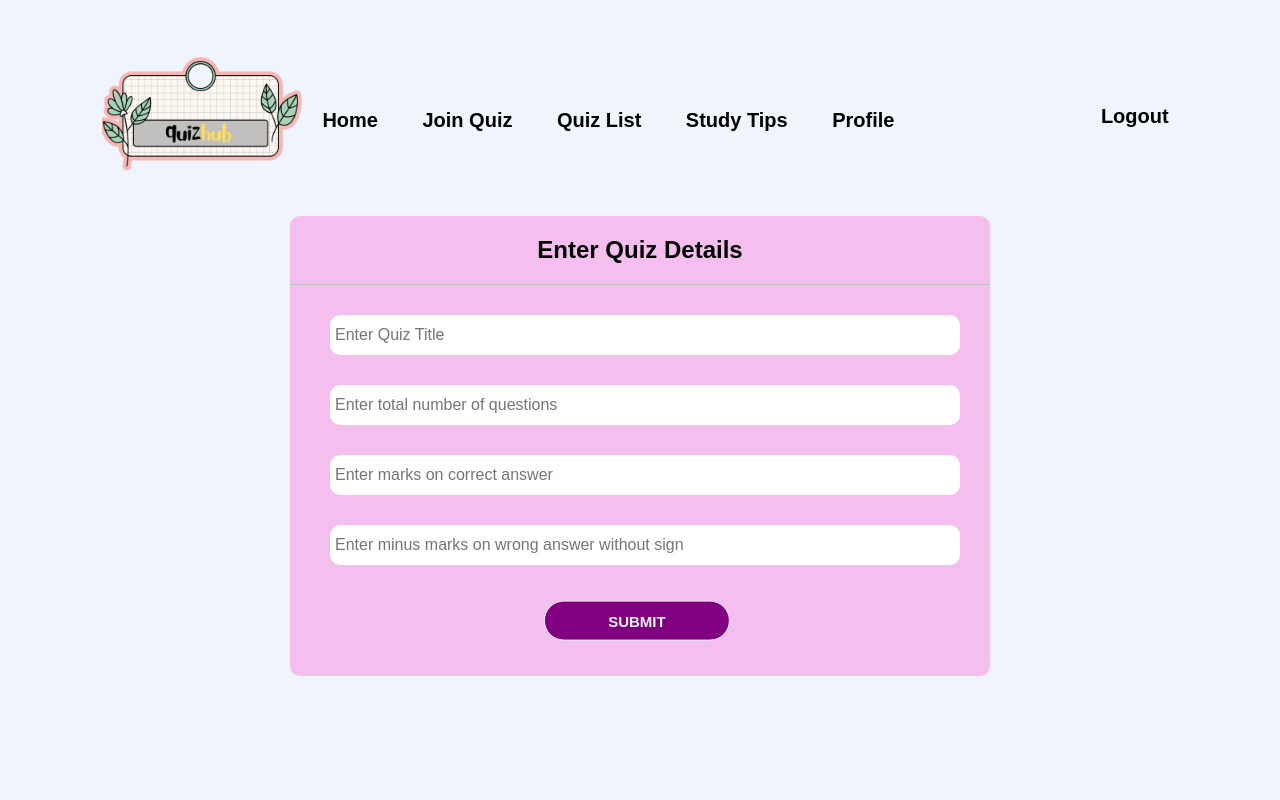
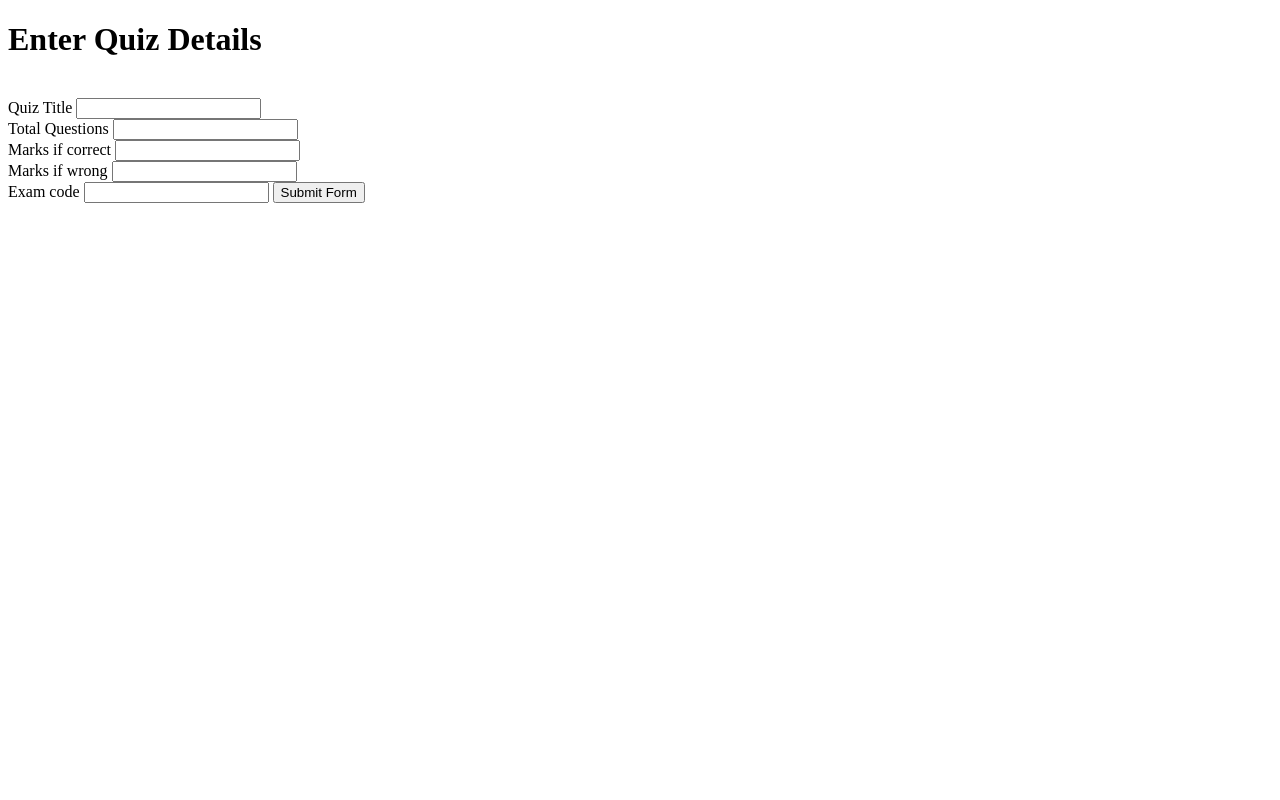
Before and after one commit to DYumang/Team-01, a CodeIgniter app: page /code_ig/Welcome/addDetails in a window 1280 px wide. Run offline with CodeIgniter, Linux system fonts and the light colour scheme.

Commit message:
updated quiz details

```diff
--- a/application/controllers/Welcome.php
+++ b/application/controllers/Welcome.php
@@ -139,7 +139,7 @@ defined('BASEPATH') OR exit('No direct script access allowed');
 					'exam_id' => $exam_id,
 					);
 				$this->Quiz_model->add($data);
-				redirect(base_url() . "Welcome/addquestions");
+				redirect(base_url("Welcome/addquestions/".$exam_id));//nagpasa ng parameter
             }
 			else{
 				//false
@@ -148,16 +148,68 @@ defined('BASEPATH') OR exit('No direct script access allowed');
 
 	}
 
-	public function addQuestions(){
-		   $this->load->library('form_validation');
-		   $this->form_validation->set_rules('exam_title','Quiz Title','trim|required');
-		   $this->form_validation->set_rules('total_question','Total Question','trim|required');
-		   $this->form_validation->set_rules('marks_if_right','Marks if correct','trim|required');
-		   $this->form_validation->set_rules('marks_if_wrong','Marks if wrong','trim|required');
-		   $this->form_validation->set_rules('exam_code','Exam_code','trim|required');
+	public function addQuestions($exam_id){
+
+		$post = $this->input->post();
+		if(isset($post) && $post != null) {
+		echo "<pre>";
+		print_r($post);
+		exit;
+		}
+		//    $this->load->library('form_validation');
+		//    $this->form_validation->set_rules('qns','Question','trim|required');
+		//    $this->form_validation->set_rules('options','1','option','trim|required');
+		//    $this->form_validation->set_rules('options','2','option','trim|required');
+		//    $this->form_validation->set_rules('options','3','option','trim|required');
+		//    $this->form_validation->set_rules('options','4','option','trim|required');
+		//    $this->form_validation->set_rules('answer_id','answer','trim|required');
+        //    if($this->form_validation->run()){
+
+			// get = question_no
+			// get = examid
+			// get =default choice
+			//true
+		//    $this->load->model("Quiz_model");
+		//    $question_id = bin2hex(openssl_random_pseudo_bytes(10));
+	    //  $oaid = bin2hex(openssl_random_pseudo_bytes(10));
+	    //	$obid = bin2hex(openssl_random_pseudo_bytes(10));
+	    //	$ocid = bin2hex(openssl_random_pseudo_bytes(10));
+		//  $odid = bin2hex(openssl_random_pseudo_bytes(10));
+
+		//    $ques=array(
+		// 	   'qns' => $this->input->post('qns'),
+		// 	   'options' => $this->input->post($depende sa i , '1 '),
+		// 	   'options' => $this->input->post($depende sa i , '2 '),
+		//     'options' => $this->input->post($depende sa i , '3 '),
+		//     'options' => $this->input->post($depende sa i , '4 '),
+		//       'ans'   => $this->input->post('ans' tapos depende sa $i)
+		// 	   'qa' => qid -> $a -> $oaid, feel ko sa model to
+		//     'qb' => qid -> $b -> $obid,
+		//     'qc' => qid -> $c -> $ocid,
+		//     'qd' => qid -> $d -> $odid,
+		// 	   );
+
+		    //    switch($e){ model din ata
+			// 	   case= 'a': $answer_id=$oaid;break;
+			// 	   case= 'b': $answer_id=$obid;break;
+			// 	   case= 'c': $answer_id=$ocid;break;
+			// 	   case= 'd': $answer_id=$odid;break;
+			//     maglalagay muna ako default $answer_id=$oaid;
+			// c
+			//    }
+
+		//    $this->Quiz_model->add($data);
+		//    redirect(base_url() . "Welcome/addquestions");
+
+	   $total_question = $this->Quiz_model->gettotalquestion($exam_id);
 
 
-           $this->load->view('examview/quizform');
+	   $data=array(
+		'exam_id' => $exam_id,
+		'total_question'=> $total_question[0]['total_question'],
+		);
+
+           $this->load->view('examview/quizform',$data);
 	}
 
     public function Join(){
--- a/application/models/Quiz_model.php
+++ b/application/models/Quiz_model.php
@@ -13,29 +13,37 @@ class Quiz_model extends CI_Model {
 
 	}
 
-    public function entry($data,$dataid){
+    // public function entry($data,$dataid){
 
-		$data=array(
-            // 'quiz_id'=>$this->post(uniqid()),
-            'question_title' => $this->input->post('question_title'),
-            'option_title' => $this->input->post('option_title'),
-            'answer_option' => $this->input->post('answer_option'),
-			);
+	// 	$data=array(
+    //         // 'quiz_id'=>$this->post(uniqid()),
+    //         'question_title' => $this->input->post('question_title'),
+    //         'option_title' => $this->input->post('option_title'),
+    //         'answer_option' => $this->input->post('answer_option'),
+	// 		);
 
-        $question_id = bin2hex(openssl_random_pseudo_bytes(10));
-        $option_id = bin2hex(openssl_random_pseudo_bytes(10));
-        $dataid=array(
-            'question_id' => $question_id,
-            'option_id' => $option_id,
-        );
+    //     $question_id = bin2hex(openssl_random_pseudo_bytes(10));
+    //     $option_id = bin2hex(openssl_random_pseudo_bytes(10));
+    //     $dataid=array(
+    //         'question_id' => $question_id,
+    //         'option_id' => $option_id,
+    //     );
 
-		$insertQuery=$this->db->insert('option_table',$data);
-        $insertQuery=$this->db->insert('question_table',$dataid);
-		if($this->db->affected_rows()>0){
-			return 'Data has been added';
-		}else{
-			return 'Data has not been added';
-		}
-	}
+	// 	$insertQuery=$this->db->insert('option_table',$data);
+    //     $insertQuery=$this->db->insert('question_table',$dataid);
+	// 	if($this->db->affected_rows()>0){
+	// 		return 'Data has been added';
+	// 	}else{
+	// 		return 'Data has not been added';
+	// 	}
+	// }
+
+    public function gettotalquestion($exam_id){ //function para makuha yung total questions
+        $this->db->select('total_question');
+        $this->db->where('exam_id',$exam_id); //unique
+        $query=$this->db->get('exam_details_table');
+        $result = $query->result_array();
+        return $result;
+    }
 
 }
--- a/application/views/StudyTips.php
+++ b/application/views/StudyTips.php
@@ -14,8 +14,8 @@
             <nav>
                 <img src="<?php echo base_url();?>assets/images/logo.png" class="logo">
                 <ul>
-                <li><a href = "<?php echo site_url('Welcome/Home'); ?>">Home</a></li>
-                    <li><a href="#">Join Quiz</a></li>
+                    <li><a href = "<?php echo site_url('Welcome/Home'); ?>">Home</a></li>
+                    <li><a href = "<?php echo site_url('Welcome/Join'); ?>">Join Quiz</a></li>
                     <li><a href="#">Quiz List</a></li>
                     <li><a href = "<?php echo site_url('Welcome/Study'); ?>">Study Tips</a></li>
                     <li><a href = "<?php echo site_url('Welcome/Profile'); ?>">Profile</a></li>
--- a/application/views/dashboard.php
+++ b/application/views/dashboard.php
@@ -21,7 +21,7 @@
             </ul>
         </nav>
         <div class="detel">
-        <h1>Hello neighbor<span> <?php echo ucfirst($_SESSION['username']); ?>!</span></h1>
+            <h1>Hello Neighbor <span><?php echo ucfirst($_SESSION['username']); ?>!</span></h1></span></h1>
             <p>No matter how busy you may think you are, you must find time for reading, <br> or surrender yourself to self-chosen ignorance. </p>
             <a href="<?php echo site_url('Welcome/addDetails');?>">Create Quiz</a>
         </div>
--- a/application/views/examview/exam.php
+++ b/application/views/examview/exam.php
@@ -4,54 +4,29 @@
     <meta charset="UTF-8">
     <meta http-equiv="X-UA-Compatible" content="IE=edge">
     <meta name="viewport" content="width=device-width, initial-scale=1.0">
-    <link rel="stylesheet" href="<?php echo base_url();?>assets/css/exam.css">
-    <link rel="stylesheet" href="https://cdnjs.cloudflare.com/ajax/libs/font-awesome/5.15.3/css/all.min.css" integrity="sha512-iBBXm8fW90+nuLcSKlbmrPcLa0OT92xO1BIsZ+ywDWZCvqsWgccV3gFoRBv0z+8dLJgyAHIhR35VZc2oM/gI1w==" crossorigin="anonymous" referrerpolicy="no-referrer" />
-
-
     <title>Quiz Details</title>
 </head>
 <body>
 
-<div class="main">
-        <nav>
-            <img src="<?php echo base_url();?>assets/images/logo.png" class="logo">
-            <ul>
-                <li><a href="<?php echo site_url('Welcome/Dashboard'); ?>">Home</a></li>
-                <li><a href="#">Join Quiz</a></li>
-                <li><a href="#">Quiz List</a></li>
-                <li><a href="<?php echo site_url('Welcome/Study'); ?>">Study Tips</a></li>
-                <li><a href="<?php echo site_url('Welcome/Profile'); ?>">Profile</a></li>
+    <form method="post" action="<?php echo base_url()?>Welcome/addDetails" >
+       <h1>Enter Quiz Details</h1></br>
+       <label>Quiz Title</label>
+       <input type="text" name="exam_title" id="exam_title" /></br>
 
-            </ul>
-        </nav>
+       <label>Total Questions</label>
+       <input type="number" name="total_question" id="total_question" /></br>
 
-     <div style="position: absolute; top: 75px; right: 100px;">
-        <nav> <ul>
-            <li><a href="<?php echo base_url('Welcome/LogoutController');?>">Logout</a></li>
-        </ul> </nav>
-    </div>
+       <label>Marks if correct</label>
+       <input type="number" name="marks_if_right" id="marks_if_right" /></br>
 
-<div class="center">
-        <h2>Enter Quiz Details</h2>
-        <form method="post" action="<?php echo base_url()?>Welcome/addDetails" >
-            <div class="txt_field">
-                <input type="text" required placeholder="Enter Quiz Title">
-            </div>
-            <div class="txt_field">
-                <input type="text" required placeholder="Enter total number of questions">
-            </div>
-            <div class="txt_field">
-                <input type="text" required placeholder="Enter marks on correct answer">
-            </div>
-            <div class="txt_field">
-                <input type="text" required placeholder="Enter minus marks on wrong answer without sign">
-            </div>
-            <div>
-                <input type="submit" value="SUBMIT">
-            </div>
-        </form>
+       <label>Marks if wrong</label>
+       <input type="number" name="marks_if_wrong" id="marks_if_wrong" /></br>
 
-    </div>
+       <label>Exam code</label>
+       <input type="text" name="exam_code" id="exam_code">
+
+       <input type="submit" name="submit" value="Submit Form">
+    </form>
 
 </body>
 </html>
--- a/application/views/login.php
+++ b/application/views/login.php
@@ -6,7 +6,7 @@
     <meta name="viewport" content="width=device-width, initial-scale=1.0">
     <!-- <title>Login Form | CodingLab</title> -->
     <link rel="stylesheet" href="<?php echo base_url();?>assets/css/style.css">
-    <link rel="stylesheet" href="https://cdnjs.cloudflare.com/ajax/libs/font-awesome/5.15.2/css/all.min.css%22/%3E
+    <link rel="stylesheet" href="https://cdnjs.cloudflare.com/ajax/libs/font-awesome/5.15.2/css/all.min.css"/>
     <title>login</title>
   </head>
   <body>
@@ -28,7 +28,7 @@
           <div class="row button">
             <input type= "submit" value="Login">
 
-          <div class="signup-link">Not a member? <a href="<?php echo site_url('welcome/index')?>">Signup now</a></div>
+          <div class="signup-link">Not a member? <a href="<?php echo site_url('Quiz/index')?>">Signup now</a></div>
         </form>
         <?php echo validation_errors();?>
       </div>
--- a/application/views/profile/userProfileUpdate.php
+++ b/application/views/profile/userProfileUpdate.php
@@ -6,7 +6,7 @@
     <meta http-equiv="X-UA-Compatible" content="IE=edge">
     <meta name="viewport" content="width=device-width, initial-scale=1.0">
     <title>UpdateProfile</title>
-    <link rel="stylesheet" href="<?php echo base_url();?>assets/css/userProfileUpdate.css">
+    <link rel="stylesheet" href="<?php echo base_url();?> assets/css/userProfileUpdate.css">
     <link rel="stylesheet" href="https://cdnjs.cloudflare.com/ajax/libs/font-awesome/5.15.3/css/all.min.css" integrity="sha512-iBBXm8fW90+nuLcSKlbmrPcLa0OT92xO1BIsZ+ywDWZCvqsWgccV3gFoRBv0z+8dLJgyAHIhR35VZc2oM/gI1w==" crossorigin="anonymous" referrerpolicy="no-referrer" />
 </head>
 <body>
@@ -14,7 +14,7 @@
         <nav>
             <img src="<?php echo base_url();?>assets/images/logo.png" class="logo">
             <ul>
-            <li><a href = "<?php echo site_url('Welcome/Home'); ?>">Home</a></li>
+            <li><a href = "<?php echo site_url('Welcome/Dashboard'); ?>">Home</a></li>
                 <li><a href="#">Join Quiz</a></li>
                 <li><a href="#">Quiz List</a></li>
                 <li><a href = "<?php echo site_url('Welcome/Study'); ?>">Study Tips</a></li>
--- a/assets/css/exam.css
+++ /dev/null
@@ -1,114 +0,0 @@
-*{
-    margin: 0;
-    padding: 0;
-    font-family: sans-serif;
-}
-
-.main{
-    position: relative;
-    width: 100%;
-    height: 100vh;
-    background: #eff4fd;
-    position: relative;
-}
-
-nav{
-    display: flex;
-    width: 84%;
-    margin: auto;
-    padding: 20px 0;
-    align-items: center;
-    justify-content: left;
-}
-
-.logo{
-    width: 200px;
-    cursor: pointer;
-}
-
-nav ul li {
-    display: inline-block;
-    list-style: none;
-    margin: 10px 20px;
-}
-
-nav ul li a{
-    text-decoration: none;
-    color: #000;
-    font-size: 20px;
-    font-weight: bold;
-}
-
-nav ul li a:hover{
-    color: red;
-}
-
-body{
-    margin: 0;
-    padding: 0;
-    font-family: montserrat;
-    height: 100vh;
-    overflow: hidden;
-}
-
-.center{
-    position: absolute;
-    top: 50%;
-    left: 50%;
-    transform: translate(-50%, -40%);
-    width: 700px;
-    height: 460px;
-    background-color: #F4BEEE;
-    border-radius: 10px;
-}
-
-.center h2{
-    text-align: center;
-    padding: 20px 0;
-    border-bottom: 1px solid silver;
-}
-
-.center form{
-    padding: 0 40px;
-    box-sizing: border-box;
-}
-
-form .txt_field{
-    position: relative;
-    margin: 30px 0;
-}
-
-.txt_field input{
-    width: 100%;
-    padding: 0 5px;
-    height: 40px;
-    font-size: 16px;
-    border-radius: 10px;
-    border: white;
-    background: white;
-    outline: none;
-}
-
-.txt_field label{
-    position: absolute;
-    top: 50%;
-    left: 5px;
-    color: #adadad;
-    transform: translateY(-50%);
-    font-size: 16px;
-    pointer-events: none;
-}
-
-input[type="submit"]{
-    width: 30%;
-    height: 40px;
-    transform: translate(115%, 14%);
-    border: 1px solid;
-    background: purple;
-    border-radius: 25px;
-    font-size: 15px;
-    color: #e9f4fb;
-    font-weight: 700;
-    cursor: pointer;
-    outline: none;
-  }
```
Also changed, not shown: application/views/examview/quizform.php (+25 -19 lines).
